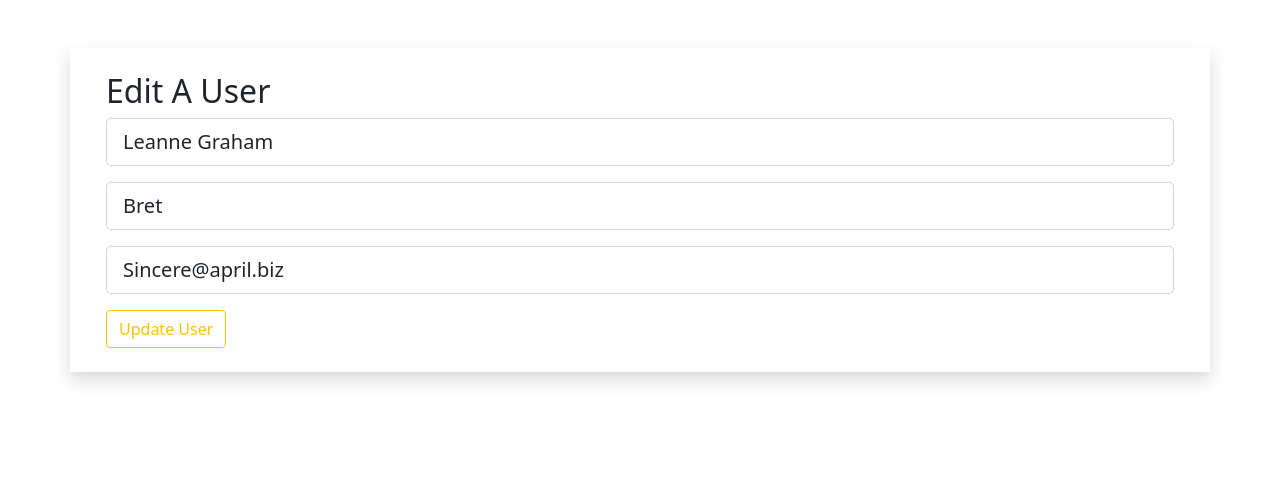
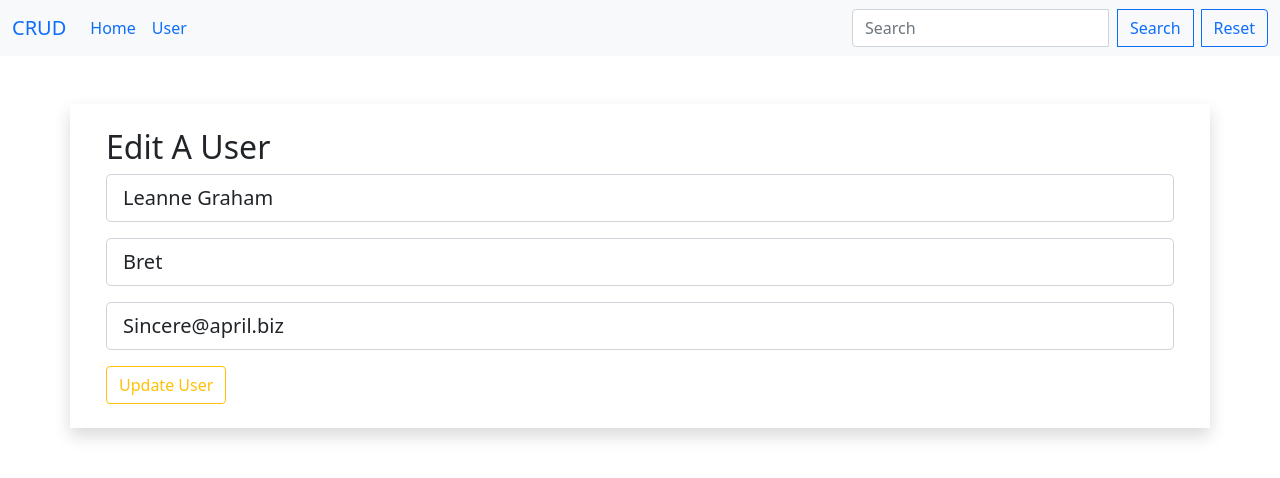
Before and after one commit to HarshalJadhav99/React_CRUD, a React (Create React App) app: page /users/edit/1 in a window 1280 px wide. Shown: the top 478 px of the page. Built offline with nearby package versions, Linux system fonts and the light colour scheme; data requests are answered from the project's data file; the HTML template or start-up script is replaced by a standard one.

Commit message:
searching-sorting -update the UI

```diff
--- a/db.json
+++ b/db.json
@@ -209,7 +209,7 @@
     },
     {
       "name": "Harshal Jadhav",
-      "username": "harshalmobio99",
+      "username": "hj09",
       "email": "harshalj.mobio@gmail.com",
       "id": 11
     }
--- a/src/components/pages/Home.js
+++ b/src/components/pages/Home.js
@@ -84,9 +84,9 @@
 			<section className="mb-4">
 				<nav className="navbar navbar-expand-lg bg-light">
 					<div className="container-fluid">
-						<a className="navbar-brand" href="#">
+						<Link className="navbar-brand" to='/'>
 							CRUD
-						</a>
+						</Link>
 						<button
 							className="navbar-toggler"
 							type="button"
@@ -102,14 +102,14 @@
 							id="navbarSupportedContent">
 							<ul className="navbar-nav me-auto mb-2 mb-lg-0">
 								<li className="nav-item">
-									<a className="nav-link active" aria-current="page" href="#">
+									<Link className="nav-link active" aria-current="page" to="/">
 										Home
-									</a>
+									</Link>
 								</li>
 								<li className="nav-item">
-									<a className="nav-link" href="#">
+									<Link className="nav-link" to="/">
 										User
-									</a>
+									</Link>
 								</li>
 							</ul>
 							<form
--- a/src/components/users/EditUser.js
+++ b/src/components/users/EditUser.js
@@ -1,6 +1,6 @@
 import React, { useEffect, useState } from "react";
 import axios from 'axios';
-import {useParams,useNavigate} from 'react-router-dom'
+import {useParams,useNavigate,Link} from 'react-router-dom'
 const EditUser = () => {
     const {id} =useParams()
     const navigate = useNavigate();
@@ -28,6 +28,59 @@
     }
 	return (
 		<>
+		<section className="mb-4">
+				<nav className="navbar navbar-expand-lg bg-light">
+					<div className="container-fluid">
+						<Link className="navbar-brand" to='/'>
+							CRUD
+						</Link>
+						<button
+							className="navbar-toggler"
+							type="button"
+							data-bs-toggle="collapse"
+							data-bs-target="#navbarSupportedContent"
+							aria-controls="navbarSupportedContent"
+							aria-expanded="false"
+							aria-label="Toggle navigation">
+							<span className="navbar-toggler-icon"></span>
+						</button>
+						<div
+							className="collapse navbar-collapse"
+							id="navbarSupportedContent">
+							<ul className="navbar-nav me-auto mb-2 mb-lg-0">
+								<li className="nav-item">
+									<Link className="nav-link active" aria-current="page" to="/">
+										Home
+									</Link>
+								</li>
+								<li className="nav-item">
+									<Link className="nav-link" to="/">
+										User
+									</Link>
+								</li>
+							</ul>
+							<form
+								className="d-flex input-group w-auto"
+								>
+								<input
+									type="text"
+									className="form-control"
+									placeholder="Search"
+
+								/>
+								<button type="submit" className="btn btn-outline-primary mx-2">
+									Search
+								</button>
+								<button
+									className="btn btn-outline-primary"
+									>
+									Reset
+								</button>
+							</form>
+						</div>
+					</div>
+				</nav>
+			</section>
 			<section>
 				<div className="container my-5">
 					<div className="row shadow p-4">
--- a/src/components/users/User.js
+++ b/src/components/users/User.js
@@ -18,6 +18,59 @@
 	};
 	return (
 		<>
+		<section className="mb-4">
+				<nav className="navbar navbar-expand-lg bg-light">
+					<div className="container-fluid">
+						<Link className="navbar-brand" to='/'>
+							CRUD
+						</Link>
+						<button
+							className="navbar-toggler"
+							type="button"
+							data-bs-toggle="collapse"
+							data-bs-target="#navbarSupportedContent"
+							aria-controls="navbarSupportedContent"
+							aria-expanded="false"
+							aria-label="Toggle navigation">
+							<span className="navbar-toggler-icon"></span>
+						</button>
+						<div
+							className="collapse navbar-collapse"
+							id="navbarSupportedContent">
+							<ul className="navbar-nav me-auto mb-2 mb-lg-0">
+								<li className="nav-item">
+									<Link className="nav-link active" aria-current="page" to="/">
+										Home
+									</Link>
+								</li>
+								<li className="nav-item">
+									<Link className="nav-link" to="/">
+										User
+									</Link>
+								</li>
+							</ul>
+							<form
+								className="d-flex input-group w-auto"
+								>
+								<input
+									type="text"
+									className="form-control"
+									placeholder="Search"
+
+								/>
+								<button type="submit" className="btn btn-outline-primary mx-2">
+									Search
+								</button>
+								<button
+									className="btn btn-outline-primary"
+									>
+									Reset
+								</button>
+							</form>
+						</div>
+					</div>
+				</nav>
+			</section>
 			<div className="container py-3">
 
 				<h1 className="display-4">User Info</h1>
```
